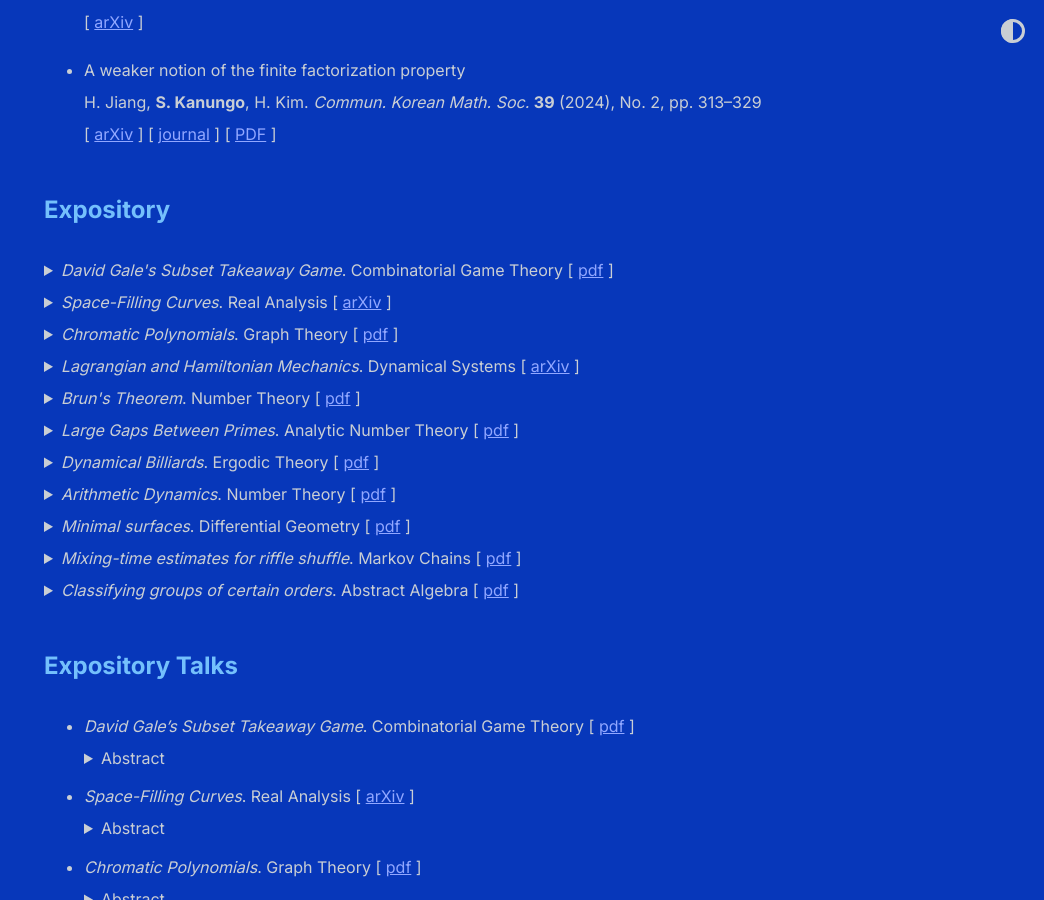
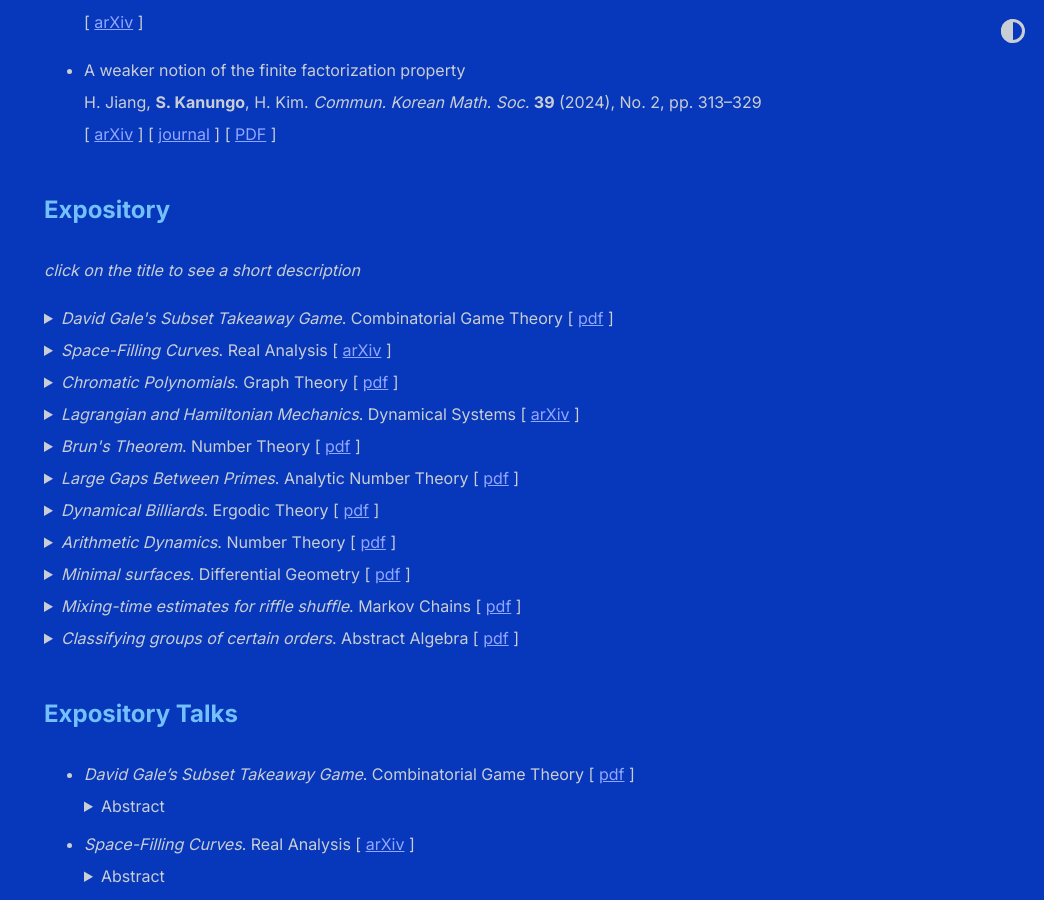
Before and after one commit to shihankanungo/shihankanungo.github.io, a Jekyll site: the page built from papers.md, in a window 1280 px wide and 900 px high, scrolled down 764 px. Shown: the whole window, without its empty margins (236-1280 px from the left). Built offline with Jekyll 4.4.1, drawn with Linux system fonts in a browser that asks for light colours.

Commit message:
Update papers.md

```diff
--- a/papers.md
+++ b/papers.md
@@ -29,6 +29,7 @@ title: Papers
   \[ [arXiv](https://arxiv.org/pdf/2307.09645) \] \[ [journal](https://doi.org/10.4134/CKMS.c230178) \] \[ [PDF](https://koreascience.kr/article/JAKO202415057658670.pdf) \] <br />
 
 ## Expository
+_click on the title to see a short description_
 
 <details>
   <summary><i>David Gale's Subset Takeaway Game</i>. Combinatorial Game Theory [ <a href="subset-takeaway.pdf">pdf</a> ] </summary>
```
